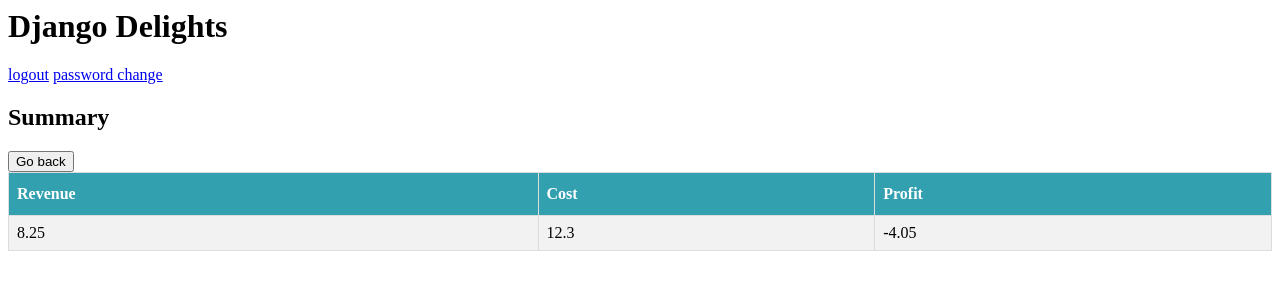
After one commit to jbierc/django_delights, a Django app: page /summary in a window 1280 px wide. The commit adds this page. Shown: the top 300 px of the page. Run offline with Django 4.2, Linux system fonts and the light colour scheme; a user stored in the database is signed in; data comes from the database, SQL or seed files in the repository; both versions use the stored data as it was after the commit.

Commit message:
summary view, with calculations

```diff
--- /dev/null
+++ b/django_delights/delights_app/templates/delights_app/summary.html
@@ -0,0 +1,22 @@
+{% extends "base.html" %}
+
+{% load static%}
+<link rel="stylesheet" type="text/css" href='{% static "style.css" %}'>
+
+{% block content %}
+<h2>Summary</h2>
+<a href="{% url 'home' %}"><input type="button" value="Go back"/></a>
+<table id="summary">
+    <tr>
+        <th>Revenue</th>
+        <th>Cost</th>
+        <th>Profit</th>
+    </tr>
+    <tr>
+        <td>{{ revenue }}</td>
+        <td>{{ cost }}</td>
+        <td>{{ profit }}</td>
+    </tr>
+</table>
+
+{% endblock %}
--- a/django_delights/delights_app/templates/home.html
+++ b/django_delights/delights_app/templates/home.html
@@ -9,6 +9,7 @@
 <a href="{% url 'menuitemlist' %}">Menu Items</a>
 <a href="{% url 'reciperequirementslist' %}">Recipe Requirements</a>
 <a href="{% url 'purchaselist' %}">Purchase List</a>
+<a href="{% url 'summary' %}">Summary</a>
 {% endif %}
 
 {% endblock %}
--- a/django_delights/delights_app/urls.py
+++ b/django_delights/delights_app/urls.py
@@ -21,5 +21,6 @@ urlpatterns = [
     path('purchase/list', views.PurchaseList.as_view(), name='purchaselist'),
     path('purchase/create/<pk>', views.PurchaseCreate, name='purchasecreate'),
     path('purchase/update/<pk>', views.PurchaseUpdate.as_view(), name="purchaseupdate"),
-    path('purchase/delete/<pk>', views.PurchaseDelete.as_view(), name="purchasedelete")
+    path('purchase/delete/<pk>', views.PurchaseDelete.as_view(), name="purchasedelete"),
+    path('summary', views.Summary, name='summary')
 ]
--- a/django_delights/delights_app/views.py
+++ b/django_delights/delights_app/views.py
@@ -30,10 +30,6 @@ def logout_request(request):
 #ingredient views
 class IngredientList(LoginRequiredMixin, ListView):
   model = Ingredient
-
-#obliczenie ceny składników
-  def ingr_cost(self):
-    pass
 
 class IngredientCreate(LoginRequiredMixin, CreateView):
   model = Ingredient
@@ -92,6 +88,7 @@ class RecipeRequirementsDelete(LoginRequiredMixin, DeleteView):
 class PurchaseList(LoginRequiredMixin, ListView):
   model = Purchase
 
+@login_required
 def PurchaseCreate(request, pk=0):
   #current MenuItem and it's RecipeRequirements
   item = MenuItem.objects.get(id=pk)
@@ -137,3 +134,20 @@ class PurchaseDelete(LoginRequiredMixin, DeleteView):
   model = Purchase
   template_name = "delights_app/purchase_delete_form.html"
   success_url = reverse_lazy("purchaselist")
+
+@login_required
+def Summary(request):
+
+  revenue = 0
+  cost = 0
+  all_purchases = Purchase.objects.all()
+  for purchase in all_purchases:
+    revenue += purchase.menu_item.price
+    menu_item_req = RecipeRequirements.objects.filter(menu_item = purchase.menu_item)
+    for req in menu_item_req:
+      cost += (req.ingredient.unit_price * req.quantity)
+  profit = round(revenue - cost, 2)
+
+  context = { 'revenue': revenue, 'cost': cost, 'profit':profit }
+  template_name = "delights_app/summary.html"
+  return render(request, template_name, context)
```
Also changed, not shown: django_delights/db.sqlite3.
